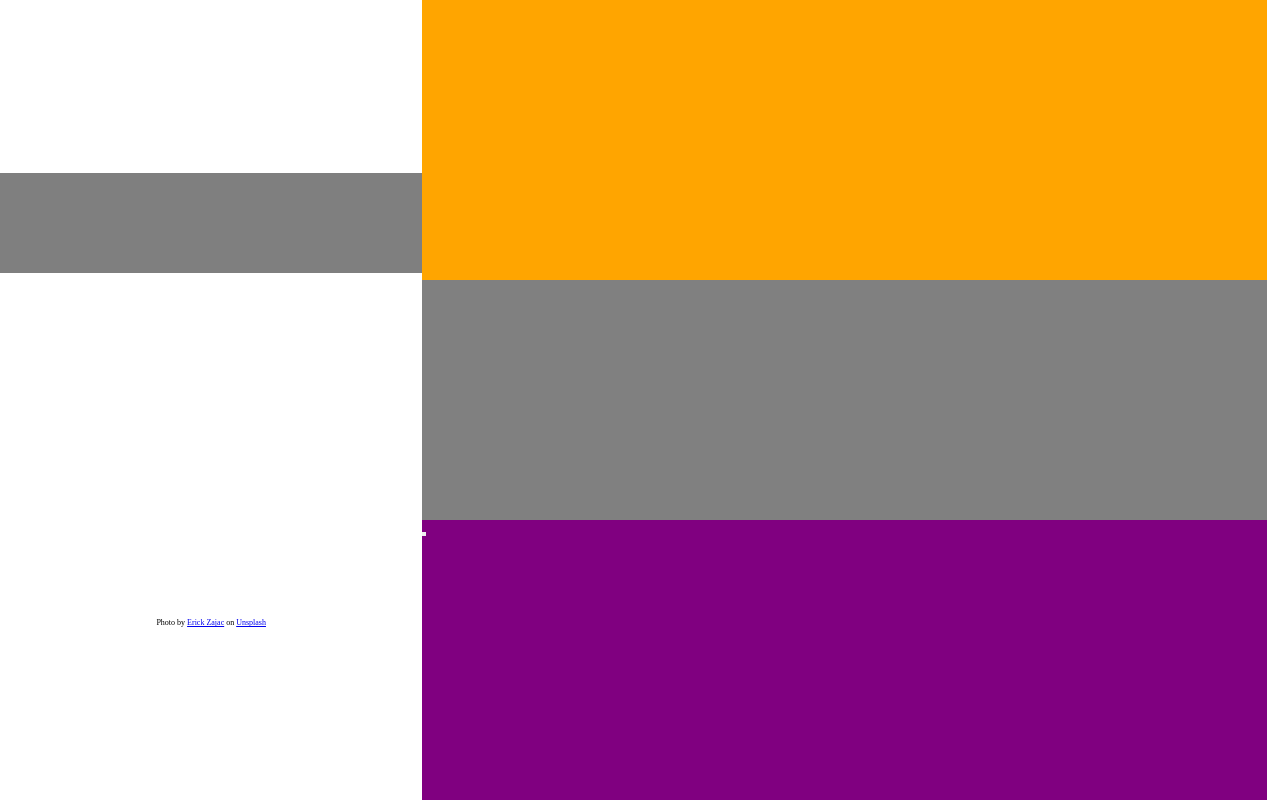
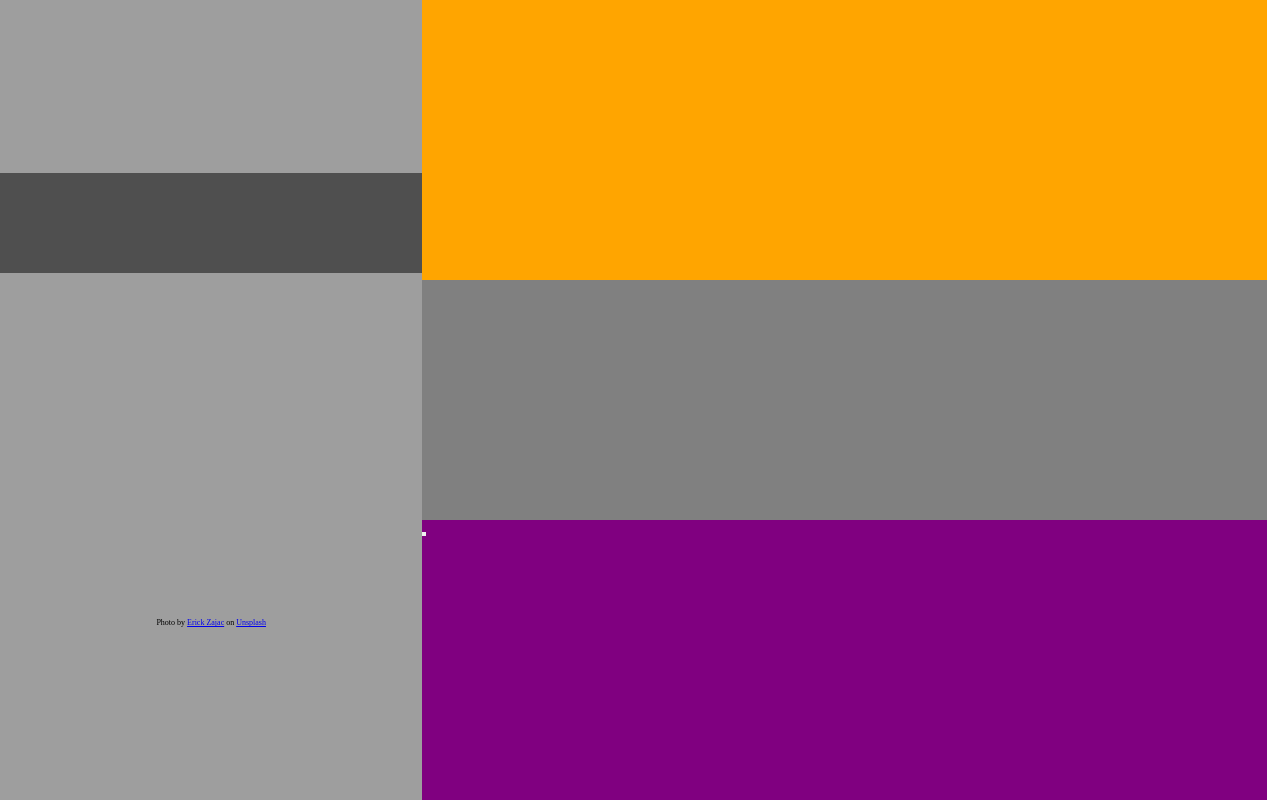
Before and after one commit to CadeLarrabee/SignUpForm, a plain HTML site: page index.html in a window 1280 px wide. Drawn offline with Linux system fonts and the light colour scheme; the site is published under a folder, as on GitHub Pages, so addresses that start at the root find nothing.

Commit message:
adding bkg image

```diff
--- a/style.css
+++ b/style.css
@@ -15,9 +15,11 @@
 .leftBanner {
   display: flex;
   flex-direction: column;
-  background-image: url("/Images/German.jpg");
+  width: 33%;
+  background-image: url("German.jpg");
+  background-attachment: fixed;
+  background-size: 33%;
   justify-content: space-around;
-  width: 33%;
 }
 
 .opacBanner {
```
Also changed, not shown: 1 other file.
